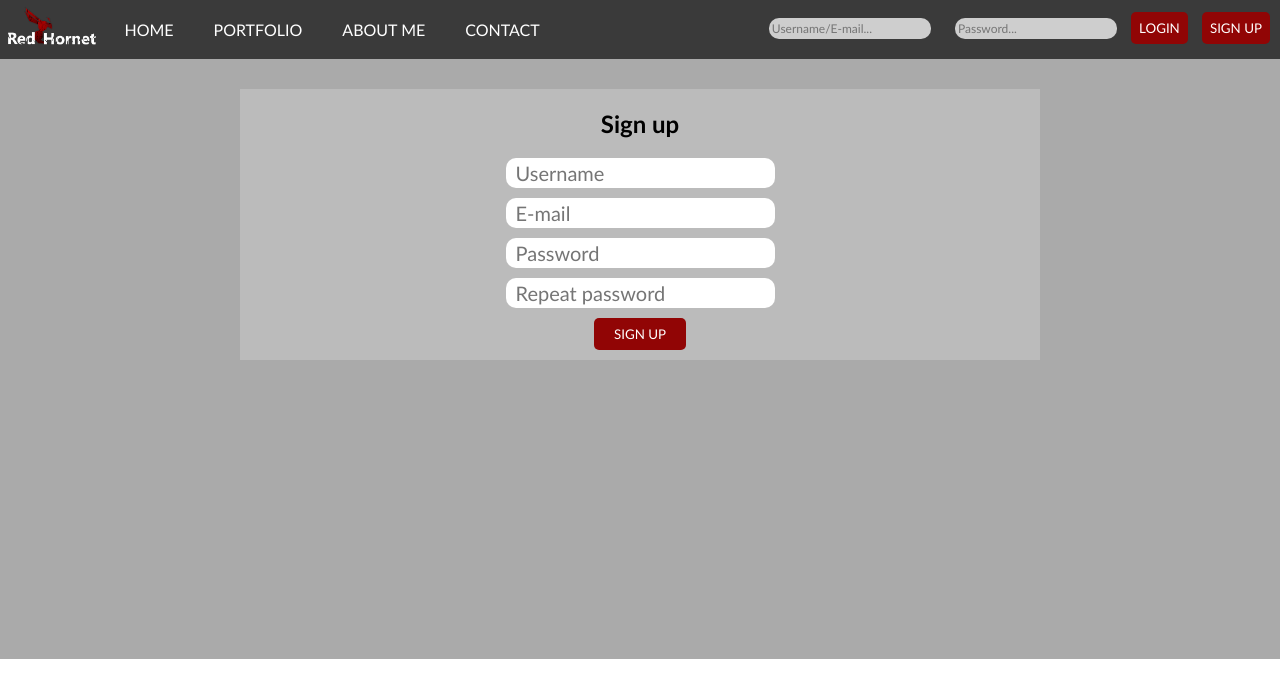
After one commit to RedHornetStudio/login-system, a PHP site: page /signup.php in a window 1280 px wide. The commit adds this page. Shown: the top 698 px of the page. Run offline with PHP 8.4, Linux system fonts and the light colour scheme.

Commit message:
modified:   css/style.css new file:   js/main.js new file:   signup.php modified:   templates/header.php

```diff
--- a/css/style.css
+++ b/css/style.css
@@ -10,6 +10,19 @@ body {
 
 * {
     font-family: 'Trebuchet MS', 'Lucida Sans Unicode', 'Lucida Grande', 'Lucida Sans', Arial, sans-serif;
+}
+
+button {
+    background: #910505;
+    border: none;
+    padding: 8px;
+    color: white;
+    cursor: pointer;
+    border-radius: 5px;
+}
+
+button:active {
+    background: #5e0303;
 }
 
 main {
@@ -61,20 +74,11 @@ main {
 
 .nav-header-main button {
     margin-right: 10px;
-    background: #910505;
-    border: none;
-    padding: 8px;
-    color: white;
-    cursor: pointer;
-    border-radius: 5px;
-}
-
-.nav-header-main button:active {
-    background: #5e0303;
 }
 
 /* main section */
 .main-section {
+    overflow: hidden;
     max-width: 800px;
     background: rgb(187, 187, 187);
     margin: auto;
@@ -84,3 +88,31 @@ main {
 .main-section p {
     text-align: center;
 }
+
+/* signup section */
+.signup-section {
+    overflow: hidden;
+    max-width: 800px;
+    background: rgb(187, 187, 187);
+    margin: auto;
+    margin-top: 30px;
+}
+
+.signup-section h1 {
+    text-align: center;
+}
+
+.signup-section input {
+    display: block;
+    border: none;
+    border-radius: 10px;
+    margin: 10px auto;
+    font-size: 20px;
+    padding: 3px 10px;
+}
+
+.signup-section button {
+    display: block;
+    margin: 10px auto;
+    padding: 8px 20px;
+}
--- /dev/null
+++ b/js/main.js
@@ -0,0 +1,3 @@
+function signup() {
+    location.href = "signup.php"
+}
--- /dev/null
+++ b/signup.php
@@ -0,0 +1,20 @@
+<?php
+    require('templates/header.php');
+?>
+
+    <main>
+        <section class="signup-section">
+            <h1>Sign up</h1>
+            <form action="includes/signup.inc.php" method="post">
+                <input type="text" name="uid" placeholder="Username">
+                <input type="text" name="mail" placeholder="E-mail">
+                <input type="password" name="pwd" placeholder="Password">
+                <input type="password" name="pwd-repeat" placeholder="Repeat password">
+                <button type="submit" name="signup-submit">SIGN UP</button>
+            </form>
+        </section>
+    </main>
+
+<?php
+    require('templates/footer.php');
+?>
--- a/templates/header.php
+++ b/templates/header.php
@@ -6,15 +6,16 @@
     <meta name="viewport" content="width=device-width, initial-scale=1.0">
     <meta http-equiv="X-UA-Compatible" content="ie=edge">
     <link rel="stylesheet" href="css/style.css">
+    <script src="js/main.js"></script>
     <title>Document</title>
 </head>
 <body>
     <header>
         <nav class="nav-header-main clearfix">
             <ul>
-                <li style="margin: 6px"><a href="#" style="padding: 0px; background-color: rgb(58, 58, 58);">
+                <li style="margin: 6px"><a href="index.php" style="padding: 0px; background-color: rgb(58, 58, 58);">
                     <img src="img/RedHornetLogo.png" alt="Red Hornet Logo" height="40px"></a></li>
-                <li><a href="#">HOME</a></li>
+                <li><a href="index.php">HOME</a></li>
                 <li><a href="#">PORTFOLIO</a></li>
                 <li><a href="#">ABOUT ME</a></li>
                 <li><a href="#">CONTACT</a></li>
@@ -24,10 +25,10 @@
                     <input type="text" name="mailuid" placeholder="Username/E-mail...">
                     <input type="password" name="pwd" placeholder="Password...">
                     <button type="submit" name="login-submit">LOGIN</button>
-                    <button type="button">SIGN UP</button>
+                    <button type="button" onclick="signup()">SIGN UP</button>
                 </form>
-                <form action="includes/logout.inc.php" method="POST">
-                    <button type="submit" name="logout-submit" style="display: none;"></button>
+                <form action="includes/logout.inc.php" method="POST" style="display: none;">
+                    <button type="submit" name="logout-submit"></button>
                 </form>
             </div>
         </nav>
```
